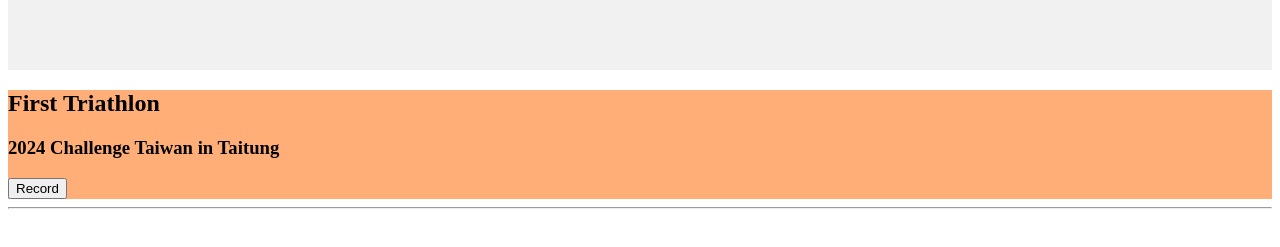
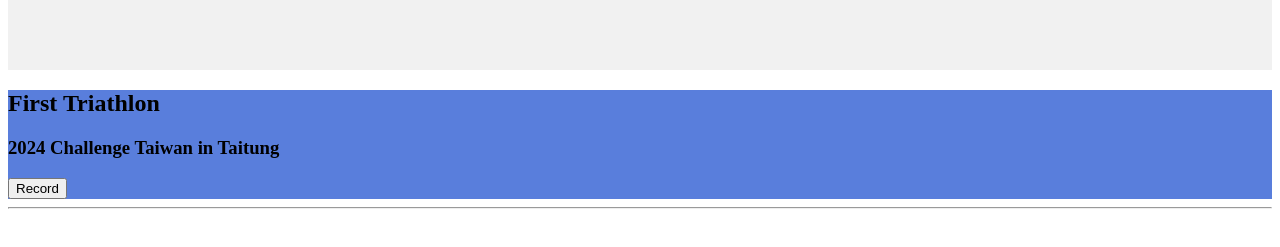
Before and after one commit to reginayuju/feeest, a plain HTML site: page JU triathlon record.html in a window 1280 px wide. Shown: the part 187-434 px from the top of the page. Drawn offline with Linux system fonts and the light colour scheme.

Commit message:
顏色更改

```diff
--- a/JU triathlon record.html
+++ b/JU triathlon record.html
@@ -7,7 +7,7 @@
 <div style="background-color:#f1f1f1;padding:50px;text-align:center;font-size:30px;">
 <h1>JU in Triathlon</h1>
 </div>
-<div style="background-color: #ff660087;">
+<div style="background-color: #0d43ccae;">
 <h2> First Triathlon</h2>
 <h3>2024 Challenge Taiwan in Taitung</h3>
 <p id="demo" style="display:none">Swim 00:38:11<br>Bike 01:31:09<br>Run 01:04:39</p>
```
